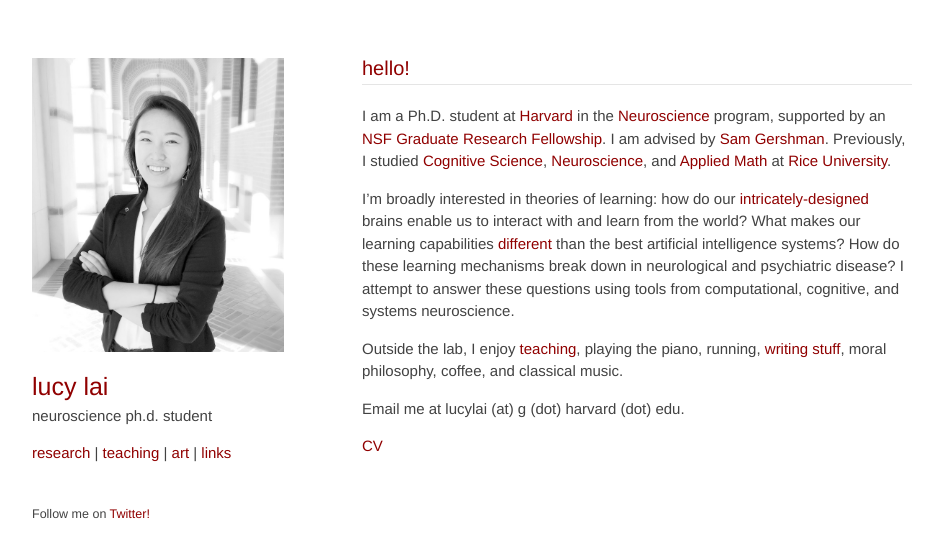
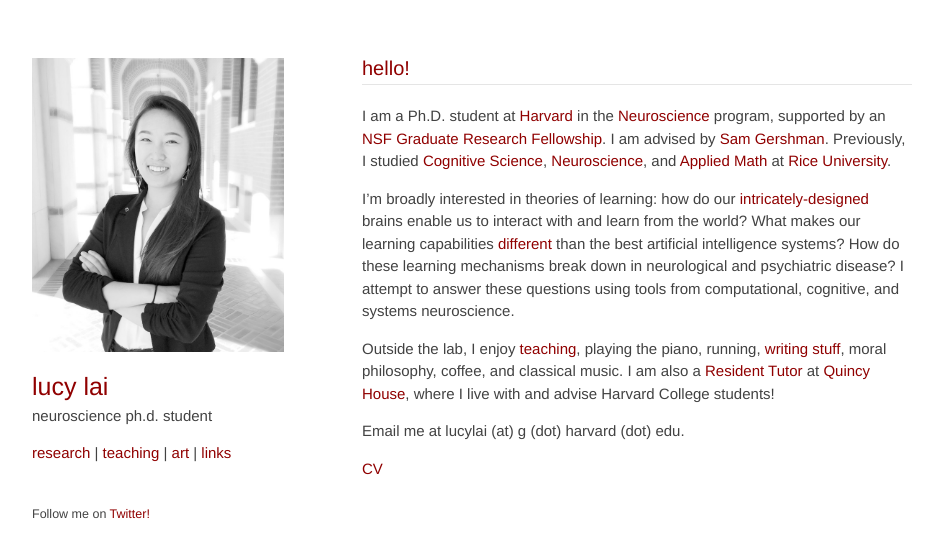
Before and after one commit to lucylai96/lucylai96.github.io, a Jekyll site: the page built from index.md, in a window 1280 px wide. Shown: the top 558 px of the page, without its empty margins (168-1111 px from the left). Built offline with Jekyll 4.4.1, drawn with Linux system fonts in a browser that asks for light colours; our own code applies the rules of GitHub Pages for plain Markdown files.

Commit message:
Update index.md

```diff
--- a/index.md
+++ b/index.md
@@ -4,7 +4,7 @@
 
 I’m broadly interested in theories of learning: how do our <a href="http://mitpress.mit.edu/books/principles-neural-design" target="_blank">intricately-designed</a> brains enable us to interact with and learn from the world? What makes our learning capabilities <a href="http://gershmanlab.webfactional.com/pubs/Lake17.pdf" target="_blank"> different</a> than the best artificial intelligence systems? How do these learning mechanisms break down in neurological and psychiatric disease? I attempt to answer these questions using tools from computational, cognitive, and systems neuroscience.
 
-Outside the lab, I enjoy <a href="http://lucy-lai.com/teaching" target="_blank">teaching</a>, playing the piano, running, <a href="http://lucyblogs.wordpress.com/" target="_blank">writing</a> <a href="http://subcorticalsongs.wordpress.com/" target="_blank">stuff</a>, moral philosophy, coffee, and classical music.
+Outside the lab, I enjoy <a href="http://lucy-lai.com/teaching" target="_blank">teaching</a>, playing the piano, running, <a href="http://lucyblogs.wordpress.com/" target="_blank">writing</a> <a href="http://subcorticalsongs.wordpress.com/" target="_blank">stuff</a>, moral philosophy, coffee, and classical music. I am also a <a href="https://quincy.harvard.edu/people/lucy-lai" target="_blank">Resident Tutor</a> at <a href="https://quincy.harvard.edu/" target="_blank">Quincy House</a>, where I live with and advise Harvard College students!
 
 Email me at lucylai (at) g (dot) harvard (dot) edu.
 
```
